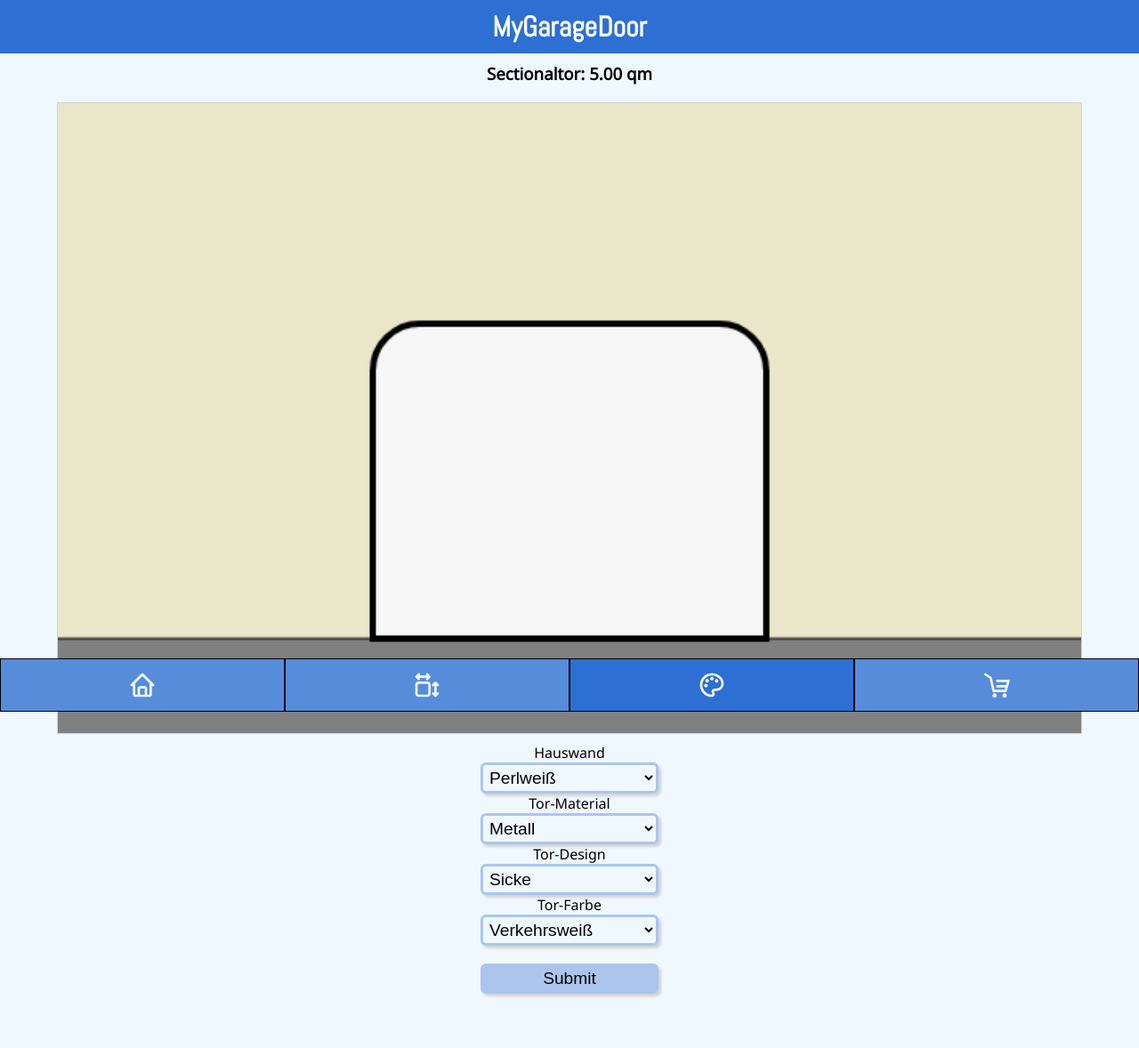
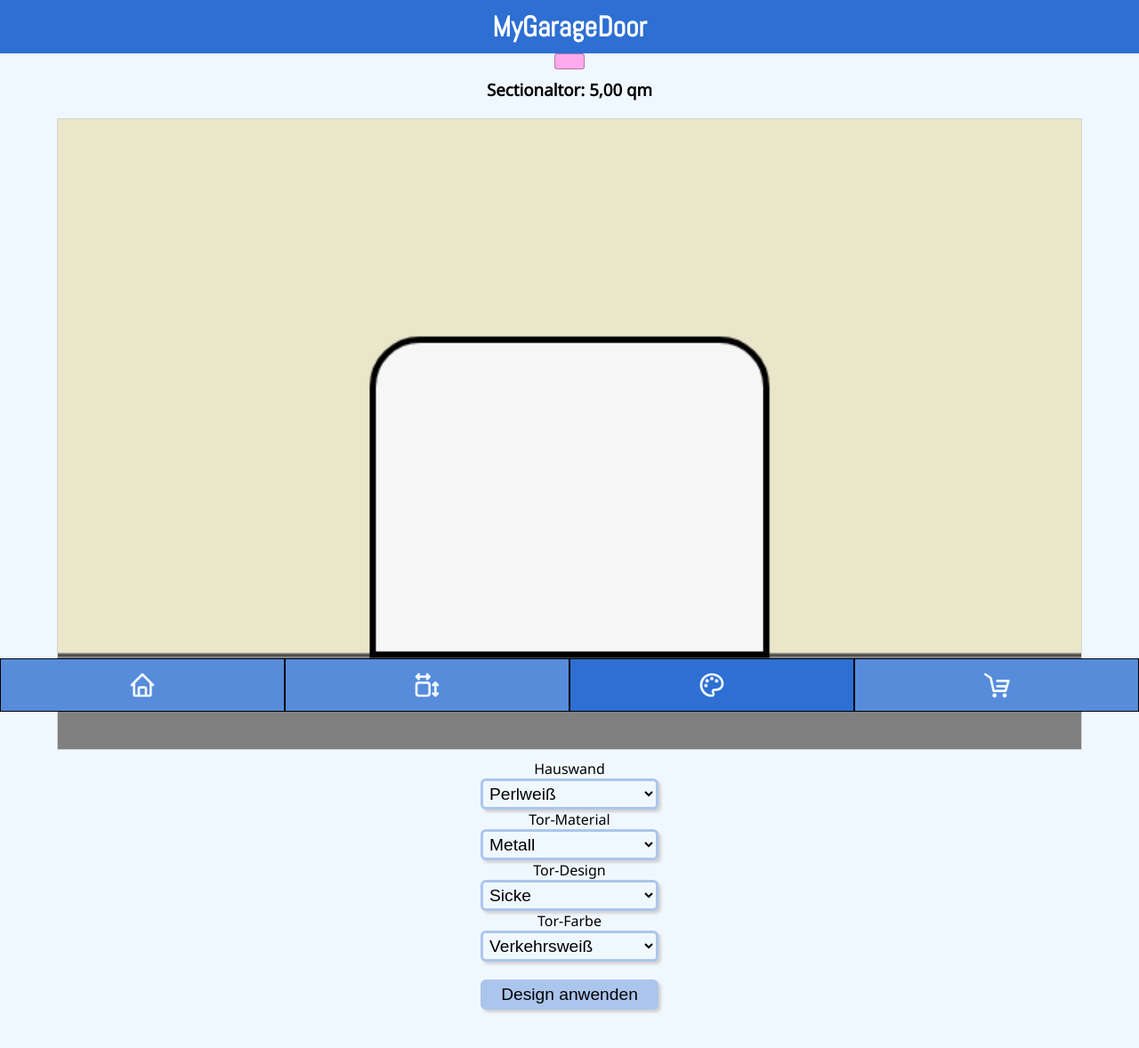
Before and after one commit to FrankOelsch/capstone-project, a React (Create React App) app: page /design in a window 1280 px wide. Shown: the top 1178 px of the page at 89% size. Built offline with nearby package versions, Linux system fonts and the light colour scheme.

Commit message:
2 utility tests

```diff
--- a/src/components/Item.js
+++ b/src/components/Item.js
@@ -1,17 +1,17 @@
 import ReactTooltip from "react-tooltip";
 import styled from "styled-components";
-import { getLocaleString } from "./helper";
+import { getLocaleStringFromNumber } from "./helper";
 
 export default function Item({ item, onCreate, onEdit, onDelete }) {
   return (
     <StyledArticle variante={item.inCart}>
       <Quantity>
-        {getLocaleString(+item.quantity)} {item.unit}
+        {getLocaleStringFromNumber(+item.quantity)} {item.unit}
       </Quantity>
       <Name>{item.name}</Name>
       <Desc>{item.description}</Desc>
-      <Unitprice>{getLocaleString(+item.price)}</Unitprice>
-      <Price>{getLocaleString(+item.price * +item.quantity)}</Price>
+      <Unitprice>{getLocaleStringFromNumber(+item.price)}</Unitprice>
+      <Price>{getLocaleStringFromNumber(+item.price * +item.quantity)}</Price>
 
       <Actions id="actions">
         {item.inCart && !item.autoCreated && (
--- a/src/components/helper.js
+++ b/src/components/helper.js
@@ -1,10 +1,22 @@
-export function getLocaleString(number) {
-  if (isNaN(number)) {
-    return "NaN";
+export function getLocaleStringFromNumber(number) {
+  if (!number || number === null || number === undefined || isNaN(number)) {
+    return "0,00";
   } else {
-    return number.toLocaleString(undefined, {
+    return number.toLocaleString("de", {
       maximumFractionDigits: 2,
       minimumFractionDigits: 2,
     });
   }
 }
+
+export function getSquareMeters(number1, number2) {
+  if (isNaN(number1) || isNaN(number2)) {
+    return 0;
+  } else {
+    let squareMeters = (+number1 * +number2) / 10000;
+    if (squareMeters < 0) {
+      squareMeters = 0;
+    }
+    return squareMeters;
+  }
+}
--- a/src/pages/Cart.js
+++ b/src/pages/Cart.js
@@ -6,6 +6,7 @@ import Footer from "../components/Footer";
 import { UserContext } from "../UserContext";
 import { ShopItems } from "../data/Items";
 import ReactModal from "react-modal";
+import { getSquareMeters } from "../components/helper";
 
 const customStyles = {
   overlay: {
@@ -39,7 +40,7 @@ export default function Cart() {
         if (item.autoCreated) {
           return {
             ...item,
-            quantity: (+config.width * +config.height) / 10000,
+            quantity: getSquareMeters(config.width, config.height),
           };
         } else {
           return item;
@@ -168,7 +169,7 @@ export default function Cart() {
           <button onClick={closeModal}>Zurück</button>
         </ReactModal>
 
-        <StyledH2>Artikel:</StyledH2>
+        <StyledH2>Weitere Artikel:</StyledH2>
         <StyledSection>
           {filteredShopItems.map((item) => (
             <Item
--- a/src/pages/Design.js
+++ b/src/pages/Design.js
@@ -5,7 +5,11 @@ import Header from "../components/Header";
 import Select from "../components/select/Select";
 import { UserContext } from "../UserContext";
 import { RalColors } from "../data/RalColors";
-import { getLocaleString } from "../components/helper";
+import {
+  getLocaleStringFromNumber,
+  getSquareMeters,
+} from "../components/helper";
+import Button from "../components/button/Button";
 
 export default function Design() {
   const { config, setConfig, configForSave, setConfigForSave } =
@@ -14,7 +18,7 @@ export default function Design() {
   const canvasRef = useRef(null);
 
   const [qm, setQm] = useState(
-    getLocaleString((+config.width * +config.height) / 10000)
+    getLocaleStringFromNumber(getSquareMeters(config.width, config.height))
   );
 
   useEffect(() => {
@@ -110,6 +114,7 @@ export default function Design() {
     <>
       <Header />
       <Container>
+        <Button></Button>
         <StyledH3>
           {configForSave.system}: {qm} qm
         </StyledH3>
@@ -158,7 +163,7 @@ export default function Design() {
             options={RalColors}
           />
 
-          <StyledButton type="submit">Submit</StyledButton>
+          <StyledButton type="submit">Design anwenden</StyledButton>
         </form>
       </Container>
       <Footer />
--- a/src/pages/Measure.js
+++ b/src/pages/Measure.js
@@ -2,7 +2,10 @@ import { useContext, useEffect, useRef, useState } from "react";
 import styled from "styled-components";
 import Footer from "../components/Footer";
 import Header from "../components/Header";
-import { getLocaleString } from "../components/helper";
+import {
+  getLocaleStringFromNumber,
+  getSquareMeters,
+} from "../components/helper";
 import TextInput from "../components/input/TextInput";
 import Select from "../components/select/Select";
 import { UserContext } from "../UserContext";
@@ -28,7 +31,7 @@ export default function Measure() {
   const [tempRadius, setTempRadius] = useState(30);
 
   const [qm, setQm] = useState(
-    getLocaleString((+config.width * +config.height) / 10000)
+    getLocaleStringFromNumber(getSquareMeters(config.width, config.height))
   );
 
   const RUNDLAUF = "Rundlauftor";
@@ -85,7 +88,9 @@ export default function Measure() {
       }
 
       if (isUsefull) {
-        setQm(getLocaleString((+config.width * +config.height) / 10000));
+        setQm(
+          getLocaleStringFromNumber((+config.width * +config.height) / 10000)
+        );
 
         setConfigForSave(config);
 
@@ -319,7 +324,7 @@ export default function Measure() {
             ref={inputRadiusRef}
           />
 
-          <StyledButton type="submit">Submit</StyledButton>
+          <StyledButton type="submit">Berechnen</StyledButton>
         </form>
       </Container>
       <Footer />
```
Also changed, not shown: 2 other files (tests, documents, lock files or other folders).
